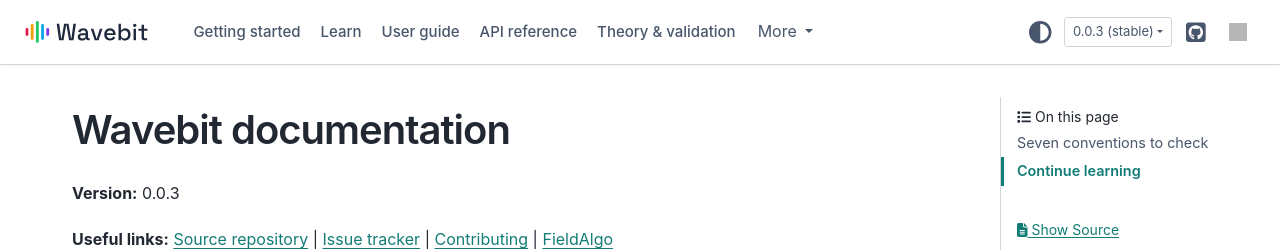
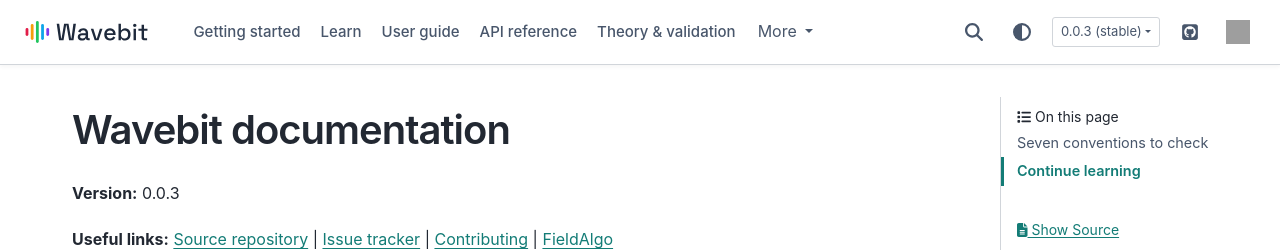
Before and after one commit to fieldalgo/wavebit, a Sphinx documentation site: the page built from docs/index.md, in a window 1280 px wide. Shown: the top 252 px of the page. Built offline with Sphinx 7.4.7 and the PyData theme 0.15.4, drawn with Linux system fonts in a browser that asks for light colours; pages that are not in the unit, such as notebooks, are missing from menus; grey boxes are pictures that could not be loaded.

Commit message:
docs: restore search and unify navigation controls
Add search and favicon assets, align icon tooltips and theme preferences with the product website, and collapse navigation before the header wraps.

Co-authored-by: Codex <noreply@openai.com>

```diff
--- /dev/null
+++ b/docs/_static/header-controls.css
@@ -0,0 +1,20 @@
+/* Shared header hints: identical timing, typography and focus feedback. */
+.site-tooltip { position: relative; }
+.site-tooltip::after {
+  content: attr(data-tooltip); position: absolute; z-index: 100;
+  top: calc(100% + 8px); left: 50%; transform: translateX(-50%);
+  width: max-content; max-width: min(260px, 80vw); padding: 6px 9px;
+  border: 1px solid var(--line, var(--pst-color-border)); border-radius: 5px;
+  background: var(--ink, var(--pst-color-text-base)); color: var(--bg, var(--pst-color-background));
+  font-family: -apple-system, BlinkMacSystemFont, "Apple SD Gothic Neo", "Malgun Gothic", system-ui, sans-serif;
+  font-size: 12px; font-weight: 400; line-height: 1.5; letter-spacing: normal;
+  text-align: center; white-space: normal; pointer-events: none;
+  opacity: 0; visibility: hidden; transition: opacity 120ms ease, visibility 120ms ease;
+}
+.site-tooltip[data-tooltip-align="end"]::after { left: auto; right: 0; transform: none; }
+.site-tooltip:hover::after, .site-tooltip:focus-visible::after {
+  opacity: 1; visibility: visible; transition-delay: 180ms;
+}
+.site-tooltip:focus-visible::after { transition-delay: 0ms; }
+@media (hover: none) { .site-tooltip:hover:not(:focus-visible)::after { opacity: 0; visibility: hidden; } }
+@media (prefers-reduced-motion: reduce) { .site-tooltip::after { transition: none; } }
--- a/docs/_static/wavebit-site.css
+++ b/docs/_static/wavebit-site.css
@@ -218,7 +218,7 @@ body { font-family: var(--pst-font-family-base); line-height: 1.7; }
 .wb-version > button { border: 1px solid var(--pst-color-border); border-radius: 3px; font-size: 13px; color: var(--pst-color-text-base); white-space: nowrap; }
 .wb-version .dropdown-item { font-size: 13px; }
 .wb-company { display: inline-grid; width: 36px; height: 36px; place-items: center; border-radius: 6px; }
-.wb-company img { opacity: .75; filter: grayscale(1); }
+.wb-company img { width: 24px; height: 24px; filter: grayscale(1); transition: filter 150ms; }
 .wb-company:hover img { opacity: 1; filter: none; }
 .wb-company-dark { display: none; }
 html[data-theme="dark"] .wb-company-light { display: none; }
@@ -232,17 +232,17 @@ html[data-theme="dark"] .wb-company-dark { display: block; }
 
 
 /* Keep one header row; move navigation into the existing drawer before it wraps. */
-@media (min-width: 1200px) {
-  .bd-header .navbar-header-items, .bd-header .navbar-nav { flex-wrap: nowrap; }
+@media (min-width: 1280px) {
+  .bd-header .navbar-header-items, .bd-header ul.navbar-nav { flex-wrap: nowrap; }
   .bd-header .navbar-header-items__end { flex-shrink: 0; }
 }
-@media (min-width: 992px) and (max-width: 1199.98px) {
+@media (min-width: 960px) and (max-width: 1279.98px) {
   .bd-header .navbar-header-items { display: none !important; }
   .bd-header .primary-toggle { display: flex !important; }
   .bd-header .navbar-persistent--mobile { display: flex !important; }
   .bd-header .navbar-header-items__start { margin-right: auto; }
 }
-@media (min-width: 992px) and (max-width: 1199.98px) {
+@media (min-width: 960px) and (max-width: 1279.98px) {
   #pst-primary-sidebar-modal[open] {
     display: flex !important; position: fixed; inset: 0 auto 0 0;
     margin: 0; width: 340px; max-width: 85vw; height: 100dvh; max-height: 100dvh;
@@ -251,3 +251,15 @@ html[data-theme="dark"] .wb-company-dark { display: block; }
   }
   #pst-primary-sidebar-modal .sidebar-header-items { display: block !important; }
 }
+
+/* Match the visible size and hit area of all utility icons. */
+:is(.bd-header, .sidebar-header-items) .pst-navbar-icon,
+:is(.bd-header, .sidebar-header-items) .theme-switch-button,
+.wb-company { width: 36px; height: 36px; padding: 0; display: inline-grid; place-items: center; border-radius: 6px; transition: color 150ms, background-color 150ms; }
+:is(.bd-header, .sidebar-header-items) .pst-navbar-icon:hover,
+:is(.bd-header, .sidebar-header-items) .theme-switch-button:hover,
+.wb-company:hover { background: var(--pst-color-surface); color: var(--pst-color-primary); }
+:is(.bd-header, .sidebar-header-items) .pst-navbar-icon svg,
+:is(.bd-header, .sidebar-header-items) .pst-navbar-icon i,
+:is(.bd-header, .sidebar-header-items) .theme-switch { font-size: 18px; width: 18px; height: 18px; }
+.bd-header .navbar-persistent--container { align-items: center; gap: 4px; }
--- a/docs/_static/wavebit-site.js
+++ b/docs/_static/wavebit-site.js
@@ -4,6 +4,7 @@ function setupThemeToggle() {
     const company = new URL(location.origin);
     company.hostname = 'localhost';
     document.querySelectorAll('.wb-company').forEach(link => { link.href = company.href; });
+    document.querySelectorAll('.navbar-brand').forEach(link => { link.href = location.origin + '/'; });
   }
   document.querySelectorAll('.theme-switch-container').forEach(container => {
     const toggle = container.querySelector('.theme-switch-button');
@@ -21,7 +22,11 @@ function setupThemeToggle() {
         ? `현재 ${names[mode]} 모드 · ${names[next]} 모드로 전환`
         : `Current: ${names[mode]} · Switch to ${names[next]}`;
       toggle.setAttribute('aria-label', label);
-      toggle.title = label;
+      toggle.removeAttribute('title');
+      toggle.dataset.tooltip = label;
+      toggle.dataset.tooltipAlign = 'end';
+      toggle.classList.add('site-tooltip');
+      try { localStorage.setItem('fieldalgo-theme', mode === 'auto' ? 'system' : mode); } catch {}
     };
     toggle.addEventListener('click', () => {
       const mode = document.documentElement.dataset.mode || 'auto';
@@ -29,10 +34,36 @@ function setupThemeToggle() {
       menu.querySelector(`[data-mode="${next}"]`).click();
       updateLabel();
     });
+    try {
+      const saved = localStorage.getItem('fieldalgo-theme');
+      const desired = saved === 'system' ? 'auto' : saved;
+      if (['auto', 'light', 'dark'].includes(desired)) menu.querySelector(`[data-mode="${desired}"]`)?.click();
+    } catch {}
     new MutationObserver(updateLabel).observe(document.documentElement, {
       attributes: true, attributeFilter: ['data-theme', 'data-mode'],
     });
     updateLabel();
+  });
+  // Retain the selected language when returning to the product website.
+  try { localStorage.setItem('fieldalgo-lang', document.documentElement.lang === 'ko' ? 'KO' : 'EN'); } catch {}
+  document.querySelectorAll('.wb-lang').forEach(link => link.addEventListener('click', () => {
+    try { localStorage.setItem('fieldalgo-lang', link.lang === 'ko' ? 'KO' : 'EN'); } catch {}
+  }));
+  // Native title hints and Bootstrap tooltips must not compete on the same controls.
+  document.querySelectorAll('.bd-header [data-bs-toggle="tooltip"], .sidebar-header-items [data-bs-toggle="tooltip"], .wb-company, .wb-lang').forEach(control => {
+    const theme = control.classList.contains('theme-switch-container');
+    const label = control.getAttribute('title') || control.getAttribute('data-bs-original-title') || control.getAttribute('aria-label');
+    window.bootstrap?.Tooltip?.getInstance(control)?.dispose();
+    control.removeAttribute('title');
+    control.removeAttribute('data-bs-toggle');
+    control.removeAttribute('data-bs-original-title');
+    if (!theme && label) {
+      control.dataset.tooltip = label;
+      control.dataset.tooltipAlign = 'end';
+      control.classList.add('site-tooltip');
+      if (!control.hasAttribute('aria-label')) control.setAttribute('aria-label', label);
+    }
+    control.querySelectorAll('[title]').forEach(child => child.removeAttribute('title'));
   });
 }
 if (document.readyState === 'loading') {
--- a/docs/_templates/company-link.html
+++ b/docs/_templates/company-link.html
@@ -1,4 +1,4 @@
 <a class="wb-company" href="https://fieldalgo.com/" aria-label="FieldAlgo" title="FieldAlgo">
-  <img class="wb-company-light" src="{{ pathto('_static/fieldalgo_mark.svg', 1) }}" alt="" width="18" height="18">
-  <img class="wb-company-dark" src="{{ pathto('_static/fieldalgo_mark_dark.svg', 1) }}" alt="" width="18" height="18">
+  <img class="wb-company-light" src="{{ pathto('_static/fieldalgo_mark.svg', 1) }}" alt="" width="24" height="24">
+  <img class="wb-company-dark" src="{{ pathto('_static/fieldalgo_mark_dark.svg', 1) }}" alt="" width="24" height="24">
 </a>
--- /dev/null
+++ b/docs/_templates/layout.html
@@ -0,0 +1,6 @@
+{% extends "!layout.html" %}
+{% block extrahead %}
+{{ super() }}
+<link rel="icon" type="image/png" sizes="32x32" href="{{ pathto('_static/wavebit-favicon.png', 1) }}">
+<link rel="icon" type="image/svg+xml" href="{{ pathto('_static/wavebit_mark.svg', 1) }}">
+{% endblock %}
--- a/docs/conf.py
+++ b/docs/conf.py
@@ -104,11 +104,12 @@ templates_path = ['_templates']
 
 html_theme = 'pydata_sphinx_theme'
 html_title = 'Wavebit'
+html_favicon = '_static/wavebit-favicon.ico'
 # `../assets/branding` puts the Wavebit logo files at _static/ for the navbar logo below.
 html_static_path = ['_static', '../assets/branding']
 # wavebit-site.css last: it aligns the docs with wavebit.fieldalgo.com (colours, faces, header,
 # footer) and overrides learning.css where both speak.
-html_css_files = ['learning/learning.css', 'wavebit-site.css']
+html_css_files = ['learning/learning.css', 'wavebit-site.css', 'header-controls.css']
 html_js_files = [(f'learning/{name}', {'defer': 'defer'}) for name in (
     'learn-interactions.js', 'nvf-interactions.js', 'reader.js', 'light-section-links.js')]
 html_js_files.append(('wavebit-site.js', {'defer': 'defer'}))
@@ -126,7 +127,7 @@ html_theme_options = {
     'show_prev_next': True,
     'navbar_align': 'left',
     'navbar_end': ['theme-switcher', 'version-switcher.html', 'navbar-icon-links', 'company-link.html'],
-    'navbar_persistent': ['language-switcher.html'],
+    'navbar_persistent': ['search-button.html', 'language-switcher.html'],
     'show_toc_level': 2,
 }
 
```
Also changed, not shown: docs/_static/wavebit-favicon.ico (added), docs/_static/wavebit-favicon.png (added).
